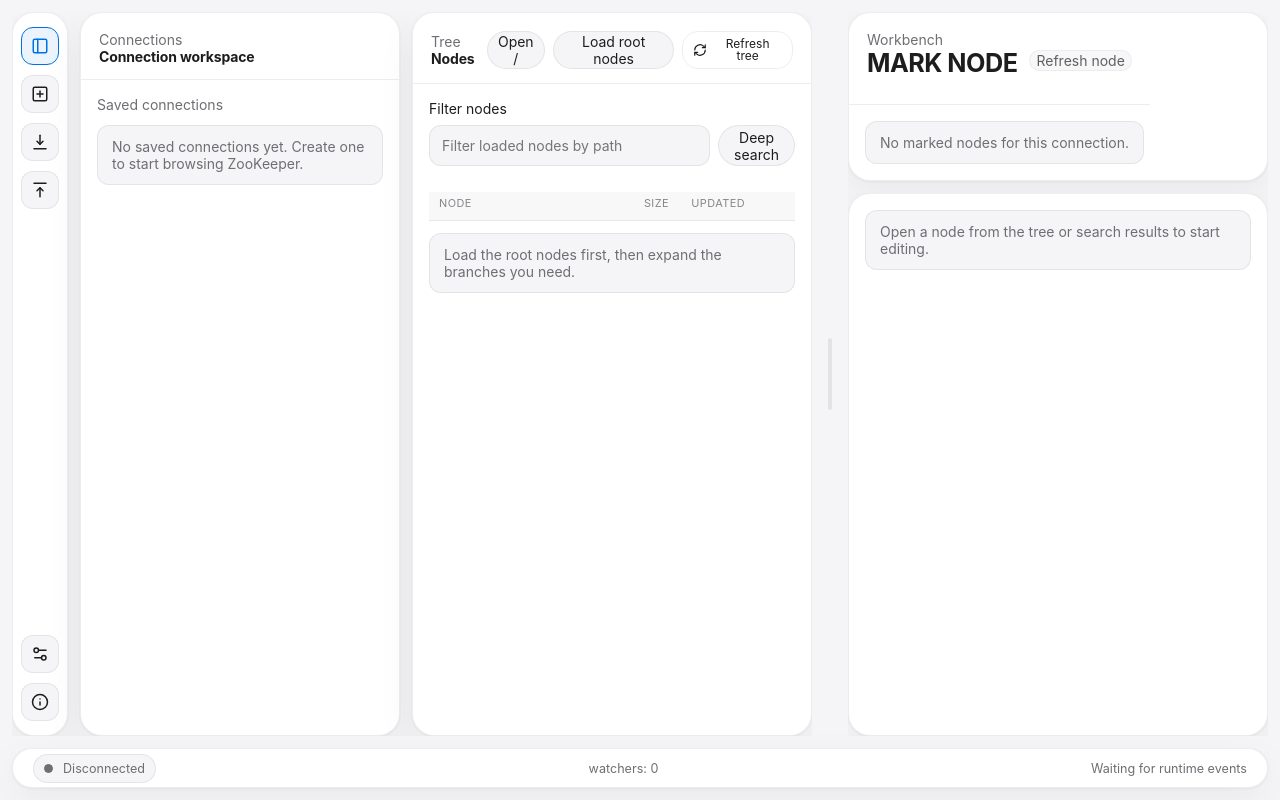
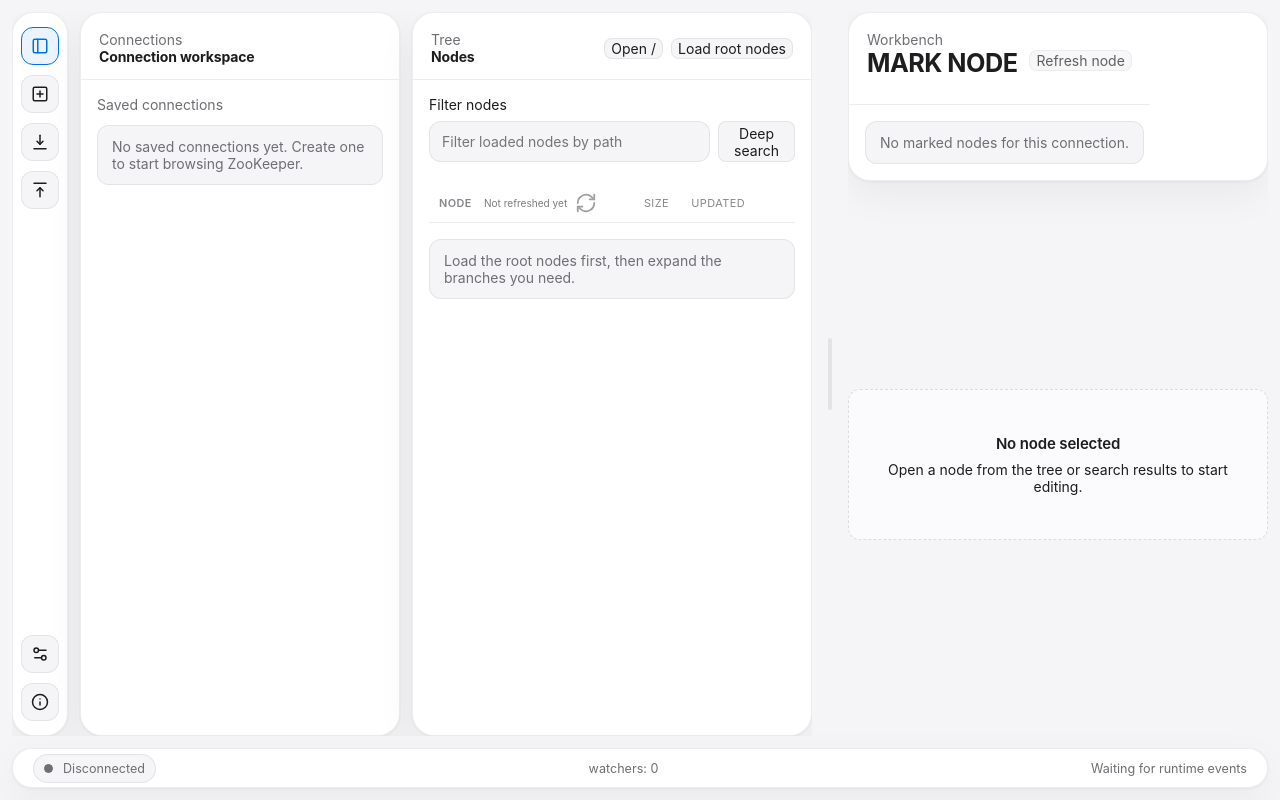
Before and after one commit to espen7/ZKube, a React (Vite) app: page / in a window 1280 px wide. Built offline with nearby package versions, Linux system fonts and the light colour scheme.

Commit message:
UX: tree header refresh button, last refresh label, flat chevron, empty workbench placeholder, 1s min refresh spin

```diff
--- a/src/renderer/features/tree/TreePanel.tsx
+++ b/src/renderer/features/tree/TreePanel.tsx
@@ -189,21 +189,48 @@ function TreeBranch({
           {row.hasChildren ? (
             <button
               aria-label={isExpanded ? t('tree.collapse') : t('tree.expand')}
-              className="tree-row__toggle"
+              className={[
+                'tree-row__toggle',
+                isExpanded ? 'tree-row__toggle--expanded' : '',
+              ]
+                .filter(Boolean)
+                .join(' ')}
               type="button"
               onClick={(event) => {
                 event.stopPropagation()
                 void onToggle(row.path)
               }}
             >
-              {isExpanded ? 'v' : '>'}
+              <svg
+                width="14"
+                height="14"
+                viewBox="0 0 20 20"
+                fill="none"
+                aria-hidden="true"
+              >
+                <path
+                  d="M6 4.5l5.5 5.5L6 15.5"
+                  stroke="currentColor"
+                  strokeWidth="2"
+                  strokeLinecap="round"
+                  strokeLinejoin="round"
+                />
+              </svg>
             </button>
           ) : (
             <span
               aria-hidden="true"
               className="tree-row__toggle tree-row__toggle--placeholder"
             >
-              .
+              <svg
+                width="14"
+                height="14"
+                viewBox="0 0 20 20"
+                fill="none"
+                aria-hidden="true"
+              >
+                <circle cx="10" cy="10" r="1.2" fill="currentColor" />
+              </svg>
             </span>
           )}
           <span aria-hidden="true" className="tree-row__icon">
@@ -403,6 +430,42 @@ function DeleteNodeDialog(props: {
   )
 }
 
+function formatRelativeSeconds(t: ReturnType<typeof useI18n>['t'], seconds: number): string {
+  if (seconds < 10) {
+    return t('tree.lastRefreshJustNow').replace(/^Last refresh: |^上次刷新：/, '')
+  }
+  if (seconds < 60) {
+    return `${seconds} s ago`
+  }
+  const minutes = Math.floor(seconds / 60)
+  if (minutes < 60) {
+    return `${minutes} min${minutes === 1 ? '' : 's'} ago`
+  }
+  const hours = Math.floor(minutes / 60)
+  if (hours < 24) {
+    return `${hours} h${hours === 1 ? '' : 's'} ago`
+  }
+  const days = Math.floor(hours / 24)
+  return `${days} d${days === 1 ? '' : 's'} ago`
+}
+
+function getLastRefreshLabel(
+  t: ReturnType<typeof useI18n>['t'],
+  lastRefreshedAt: number | null,
+  now: number,
+): string {
+  if (lastRefreshedAt == null) {
+    return t('tree.lastRefreshNever')
+  }
+  const seconds = Math.max(0, Math.floor((now - lastRefreshedAt) / 1000))
+  if (seconds < 10) {
+    return t('tree.lastRefreshJustNow')
+  }
+  return t('tree.lastRefreshAgo', {
+    value: formatRelativeSeconds(t, seconds),
+  })
+}
+
 export function TreePanel() {
   const { t } = useI18n()
   const activePath = useWorkbenchStore((store) => store.activePath)
@@ -417,6 +480,7 @@ export function TreePanel() {
     searchResults,
     feedback,
     refreshingTree,
+    lastRefreshedAt,
     loadRoot,
     refreshTree,
     toggleNode,
@@ -435,8 +499,16 @@ export function TreePanel() {
   const [deleteDialog, setDeleteDialog] = useState<DeleteDialogState | null>(null)
   const [deleteError, setDeleteError] = useState<string | null>(null)
   const [hoveredPath, setHoveredPath] = useState<string | null>(null)
+  const [now, setNow] = useState<number>(() => Date.now())
   const rowRefs = useRef<Record<string, HTMLDivElement | null>>({})
   const lastScrolledPathRef = useRef<string | null>(null)
+
+  useEffect(() => {
+    const timer = window.setInterval(() => setNow(Date.now()), 30_000)
+    return () => window.clearInterval(timer)
+  }, [])
+
+  const lastRefreshLabel = getLastRefreshLabel(t, lastRefreshedAt, now)
 
   const rootLoaded = Object.prototype.hasOwnProperty.call(rowsByPath, '/')
   const rootRows = rowsByPath['/'] ?? []
@@ -615,22 +687,6 @@ export function TreePanel() {
           <button type="button" onClick={() => void loadRoot()}>
             {t('tree.loadRoot')}
           </button>
-          <button
-            type="button"
-            aria-label={t('tree.refreshTree')}
-            aria-busy={refreshingTree}
-            className={[
-              'tool-button',
-              refreshingTree ? 'tool-button--loading' : '',
-            ]
-              .filter(Boolean)
-              .join(' ')}
-            disabled={refreshingTree}
-            onClick={() => void refreshTree()}
-          >
-            <RefreshIcon spinning={refreshingTree} />
-            <span>{t('tree.refreshTree')}</span>
-          </button>
         </div>
       </div>
       <div className="panel__body tree-panel__body">
@@ -647,7 +703,44 @@ export function TreePanel() {
           ) : null}
 
           <div className="tree-grid__header" role="presentation">
-            <span role="columnheader">{t('tree.columnNode')}</span>
+            <div
+              className="tree-grid__header-cell"
+              role="columnheader"
+              aria-label={t('tree.columnNode')}
+            >
+              <span className="tree-grid__header-title" aria-hidden="true">
+                {t('tree.columnNode')}
+              </span>
+              <div className="tree-grid__header-meta">
+                <span
+                  className="tree-grid__last-refresh"
+                  aria-hidden="true"
+                  title={
+                    lastRefreshedAt == null
+                      ? ''
+                      : new Date(lastRefreshedAt).toLocaleString()
+                  }
+                >
+                  {lastRefreshLabel}
+                </span>
+                <button
+                  type="button"
+                  aria-label={t('tree.refreshTree')}
+                  aria-busy={refreshingTree}
+                  className={[
+                    'tree-grid__refresh',
+                    refreshingTree ? 'tree-grid__refresh--loading' : '',
+                  ]
+                    .filter(Boolean)
+                    .join(' ')}
+                  disabled={refreshingTree}
+                  onClick={() => void refreshTree()}
+                  title={t('tree.refreshTree')}
+                >
+                  <RefreshIcon spinning={refreshingTree} />
+                </button>
+              </div>
+            </div>
             <span role="columnheader">{t('tree.columnSize')}</span>
             <span role="columnheader">{t('tree.columnUpdated')}</span>
             <span aria-hidden="true" className="tree-grid__action-header" />
--- a/src/renderer/features/tree/useTreeStore.ts
+++ b/src/renderer/features/tree/useTreeStore.ts
@@ -16,6 +16,7 @@ type TreeState = {
   searchResults: string[]
   feedback: string | null
   refreshingTree: boolean
+  lastRefreshedAt: number | null
 }
 
 const initialState: TreeState = {
@@ -27,6 +28,7 @@ const initialState: TreeState = {
   searchResults: [],
   feedback: null,
   refreshingTree: false,
+  lastRefreshedAt: null,
 }
 
 const listeners = new Set<() => void>()
@@ -292,6 +294,7 @@ async function loadChildren(path: string) {
       expandedPaths: nextExpandedPaths,
       feedback: null,
       loadingPaths: state.loadingPaths.filter((entry) => entry !== path),
+      lastRefreshedAt: path === '/' ? Date.now() : state.lastRefreshedAt,
     })
   } catch (error) {
     if (!isCurrentLoad(path, requestId)) {
@@ -380,10 +383,12 @@ async function refreshTree() {
     return
   }
 
+  const MIN_SPIN_MS = 1000
   const expandedSet = new Set(state.expandedPaths)
   const nextRowsByPath: Record<string, TreeNodeRow[]> = {}
   const nextExpandedPaths: string[] = []
 
+  const startedAt = performance.now()
   setState({ refreshingTree: true, feedback: null })
 
   try {
@@ -447,8 +452,14 @@ async function refreshTree() {
       rowsByPath: nextRowsByPath,
       expandedPaths: nextExpandedPaths,
       feedback: null,
+      lastRefreshedAt: Date.now(),
     })
   } finally {
+    const elapsed = performance.now() - startedAt
+    const remaining = MIN_SPIN_MS - elapsed
+    if (remaining > 0) {
+      await new Promise<void>((resolve) => setTimeout(resolve, remaining))
+    }
     setState({ refreshingTree: false })
   }
 }
--- a/src/renderer/features/workbench/NodeWorkbench.tsx
+++ b/src/renderer/features/workbench/NodeWorkbench.tsx
@@ -226,22 +226,36 @@ export function NodeWorkbench() {
         {activeTab ? (
           <section className="workspace-card workspace-card--chrome" aria-label="Node pane switcher">
             <div className="panel__body">
-              <div role="tablist" aria-label="Node panes">
-                {([
-                  ['Data', t('editor.data')],
-                  ['Meta', t('meta.title')],
-                  ['ACL', t('acl.title')],
-                ] as const).map(([pane, label]) => (
+              <div
+                role="tablist"
+                aria-label="Node panes"
+                className="segmented segmented--pane"
+              >
+                {(
+                  [
+                    ['Data', 'editor.data'],
+                    ['Meta', 'meta.title'],
+                    ['ACL', 'acl.title'],
+                  ] as const
+                ).map(([pane, messageKey]) => {
+                  const selected = activeTab.activePane === pane
+                  return (
                     <button
                       key={pane}
                       type="button"
-                    aria-pressed={activeTab.activePane === pane}
+                      aria-pressed={selected}
+                      className={[
+                        'segmented__item',
+                        selected ? 'is-selected' : '',
+                      ]
+                        .filter(Boolean)
+                        .join(' ')}
                       onClick={() => setActivePane(activeTab.path, pane)}
-                    style={{ marginRight: '8px' }}
                     >
-                    {label}
+                      {t(messageKey)}
                     </button>
-                ))}
+                  )
+                })}
               </div>
             </div>
           </section>
@@ -249,11 +263,10 @@ export function NodeWorkbench() {
 
         <div aria-label="Node workbench viewport" className="workspace-pane">
           {!activeTab ? (
-            <section className="workspace-card workspace-card--pane" aria-label="Empty node workbench">
-              <div className="panel__body panel__body--scroll">
-                <div className="placeholder-row">{t('workbench.empty')}</div>
+            <div className="workspace-pane__placeholder" aria-label="Empty workbench placeholder">
+              <strong>{t('workbench.emptyTitle')}</strong>
+              <span>{t('workbench.empty')}</span>
             </div>
-            </section>
           ) : null}
 
           {activeTab?.activePane === 'Data' ? (
--- a/src/renderer/i18n.ts
+++ b/src/renderer/i18n.ts
@@ -44,6 +44,7 @@ const messages: Record<Language, MessageDictionary> = {
     'workbench.overviewUnavailable': 'ZooKeeper overview is unavailable.',
     'workbench.overviewUnknown': 'unknown',
     'workbench.noMarkedNodes': 'No marked nodes for this connection.',
+    'workbench.emptyTitle': 'No node selected',
     'workbench.empty': 'Open a node from the tree or search results to start editing.',
     'workbench.removeMark': 'Remove mark',
     'workbench.markedNodeMissing':
@@ -102,6 +103,9 @@ const messages: Record<Language, MessageDictionary> = {
     'tree.openRoot': 'Open /',
     'tree.loadRoot': 'Load root nodes',
     'tree.refreshTree': 'Refresh tree',
+    'tree.lastRefreshNever': 'Not refreshed yet',
+    'tree.lastRefreshJustNow': 'Last refresh: just now',
+    'tree.lastRefreshAgo': 'Last refresh: {value}',
     'tree.demoCreate': 'Demo create',
     'tree.demoDelete': 'Demo delete',
     'tree.filterLabel': 'Filter nodes',
@@ -236,7 +240,8 @@ const messages: Record<Language, MessageDictionary> = {
     'workbench.overviewLimited': '当前为精简指标（{command} 回退）',
     'workbench.overviewUnavailable': '当前无法读取 ZooKeeper 概览指标。',
     'workbench.overviewUnknown': '未知',
-    'workbench.noMarkedNodes': '当前连接下还没有标记节点。',
+    'workbench.noMarkedNodes': '当前连接暂无标记节点。',
+    'workbench.emptyTitle': '未选择节点',
     'workbench.empty': '从节点树或搜索结果打开一个节点后，即可开始编辑。',
     'workbench.removeMark': '删除标记',
     'workbench.markedNodeMissing': '该标记节点已不存在。请删除标记或刷新节点树。',
@@ -284,6 +289,9 @@ const messages: Record<Language, MessageDictionary> = {
     'tree.openRoot': '打开 /',
     'tree.loadRoot': '加载根节点',
     'tree.refreshTree': '刷新节点树',
+    'tree.lastRefreshNever': '尚未刷新',
+    'tree.lastRefreshJustNow': '上次刷新：刚刚',
+    'tree.lastRefreshAgo': '上次刷新：{value}',
     'tree.demoCreate': '演示创建',
     'tree.demoDelete': '演示删除',
     'tree.filterLabel': '筛选节点',
--- a/src/renderer/styles/app.css
+++ b/src/renderer/styles/app.css
@@ -33,7 +33,7 @@ textarea {
 }
 
 button {
-  border-radius: 999px;
+  border-radius: 8px;
   cursor: pointer;
 }
 
@@ -384,16 +384,16 @@ button {
 .tree-grid__header {
   position: sticky;
   top: 0;
-  z-index: 1;
-  padding: 4px 10px 10px;
+  z-index: 2;
+  padding: 4px 10px 8px;
+  margin-bottom: 4px;
   border-bottom: 1px solid var(--hairline);
   color: var(--text-soft);
   font-size: 0.78rem;
   letter-spacing: 0.04em;
   text-transform: uppercase;
-  background: var(--glass-bg);
-  backdrop-filter: saturate(180%) blur(20px);
-  -webkit-backdrop-filter: saturate(180%) blur(20px);
+  background: var(--bg-panel);
+  box-shadow: 0 1px 0 var(--bg-panel);
 }
 
 .tree-grid__header span:nth-child(2),
@@ -401,6 +401,68 @@ button {
 .tree-row__size,
 .tree-row__updated {
   justify-self: end;
+}
+
+.tree-grid__header-cell {
+  display: flex;
+  align-items: center;
+  justify-content: space-between;
+  gap: 12px;
+  min-width: 0;
+}
+
+.tree-grid__header-title {
+  font-weight: 600;
+  letter-spacing: inherit;
+  text-transform: inherit;
+}
+
+.tree-grid__header-meta {
+  display: inline-flex;
+  align-items: center;
+  gap: 8px;
+  min-width: 0;
+}
+
+.tree-grid__last-refresh {
+  color: var(--text-muted);
+  font-size: 0.72rem;
+  letter-spacing: 0;
+  text-transform: none;
+  white-space: nowrap;
+  opacity: 0.9;
+}
+
+.tree-grid__refresh {
+  display: inline-flex;
+  align-items: center;
+  justify-content: center;
+  width: 22px;
+  height: 22px;
+  padding: 0;
+  border: 0;
+  border-radius: 6px;
+  color: var(--text-soft);
+  background: transparent;
+  opacity: 0.78;
+  cursor: pointer;
+  flex-shrink: 0;
+  transition: background 120ms ease, color 120ms ease, opacity 120ms ease;
+}
+
+.tree-grid__refresh:hover {
+  color: var(--text-body);
+  background: var(--bg-hover);
+  opacity: 1;
+}
+
+.tree-grid__refresh:disabled {
+  cursor: progress;
+}
+
+.tree-grid__refresh--loading {
+  color: var(--accent);
+  opacity: 1;
 }
 
 .tree-grid__action-header {
@@ -488,10 +550,15 @@ button {
   border: 0;
   color: var(--text-muted);
   background: transparent;
+  transition: transform 160ms ease;
+}
+
+.tree-row__toggle--expanded {
+  transform: rotate(90deg);
 }
 
 .tree-row__toggle--placeholder {
-  opacity: 0.42;
+  opacity: 0.35;
 }
 
 .tree-row__icon {
@@ -608,11 +675,14 @@ button {
   display: inline-flex;
   align-items: center;
   justify-content: center;
+}
+
+.tree-row__close {
   width: 22px;
   min-width: 22px;
   height: 22px;
   padding: 0;
-  border-radius: 999px;
+  border-radius: 6px;
   border-color: rgba(226, 91, 91, 0.2);
   color: #c85454;
   background: rgba(226, 91, 91, 0.08);
@@ -1016,8 +1086,33 @@ button:disabled {
 .workspace-pane {
   display: flex;
   flex: 1;
+  flex-direction: column;
   min-height: 0;
-  overflow: hidden;
+  overflow: auto;
+}
+
+.workspace-pane__placeholder {
+  margin: auto;
+  width: 100%;
+  max-width: 480px;
+  display: flex;
+  flex-direction: column;
+  align-items: center;
+  justify-content: center;
+  gap: 8px;
+  padding: 44px 32px;
+  text-align: center;
+  border-radius: 12px;
+  border: 1px dashed var(--border-strong);
+  background: var(--bg-panel-soft);
+  color: var(--text-secondary);
+}
+
+.workspace-pane__placeholder strong {
+  color: var(--text-main);
+  font-size: 15px;
+  font-weight: 600;
+  letter-spacing: -0.01em;
 }
 
 .workspace-card {
@@ -1085,7 +1180,7 @@ button:disabled {
   gap: 10px;
   max-width: 100%;
   padding: 8px 12px;
-  border-radius: 999px;
+  border-radius: 8px;
   background: var(--bg-subtle);
 }
 
@@ -1399,3 +1494,88 @@ button:disabled {
     margin-left: auto;
   }
 }
+
+/* Apple-style segmented control (pane tabs / toolbar pickers) */
+.segmented {
+  display: inline-flex;
+  padding: 2px;
+  gap: 2px;
+  background: var(--surface-muted);
+  border: 1px solid var(--border);
+  border-radius: 8px;
+  box-shadow:
+    inset 0 1px 2px rgba(15, 23, 42, 0.04),
+    0 0 0 0.5px rgba(255, 255, 255, 0.4) inset;
+}
+
+.segmented--pane {
+  padding: 2px;
+  background: rgba(120, 120, 128, 0.12);
+  border-color: rgba(120, 120, 128, 0.2);
+}
+
+.segmented__item {
+  position: relative;
+  appearance: none;
+  border: 0;
+  background: transparent;
+  color: var(--text-secondary);
+  padding: 3px 12px;
+  font-size: 12px;
+  font-weight: 500;
+  line-height: 1.3;
+  letter-spacing: -0.01em;
+  border-radius: 6px;
+  cursor: pointer;
+  transition:
+    color 140ms ease,
+    background-color 160ms ease,
+    box-shadow 160ms ease,
+    transform 100ms ease;
+  min-width: 48px;
+  text-align: center;
+}
+
+.segmented__item:hover {
+  color: var(--text-main);
+  background: rgba(120, 120, 128, 0.06);
+}
+
+.segmented__item:active:not(.is-selected) {
+  background: rgba(120, 120, 128, 0.12);
+}
+
+.segmented__item.is-selected {
+  color: var(--text-main);
+  background: var(--bg-panel);
+  box-shadow:
+    0 1px 2px rgba(15, 23, 42, 0.1),
+    0 0.5px 1px rgba(15, 23, 42, 0.08),
+    0 0 0 0.5px var(--border-strong);
+  cursor: default;
+  font-weight: 600;
+}
+
+@media (prefers-color-scheme: dark) {
+  .segmented {
+    box-shadow:
+      inset 0 1px 2px rgba(0, 0, 0, 0.4),
+      0 0 0 0.5px rgba(255, 255, 255, 0.04) inset;
+  }
+
+  .segmented--pane {
+    background: rgba(255, 255, 255, 0.06);
+    border-color: rgba(255, 255, 255, 0.08);
+  }
+
+  .segmented__item:hover {
+    background: rgba(255, 255, 255, 0.05);
+  }
+
+  .segmented__item.is-selected {
+    background: rgba(60, 60, 68, 0.9);
+    box-shadow:
+      0 1px 2px rgba(0, 0, 0, 0.35),
+      0 0 0 0.5px rgba(255, 255, 255, 0.08);
+  }
+}
```
Lines whose indentation alone changed are shown as unchanged.
